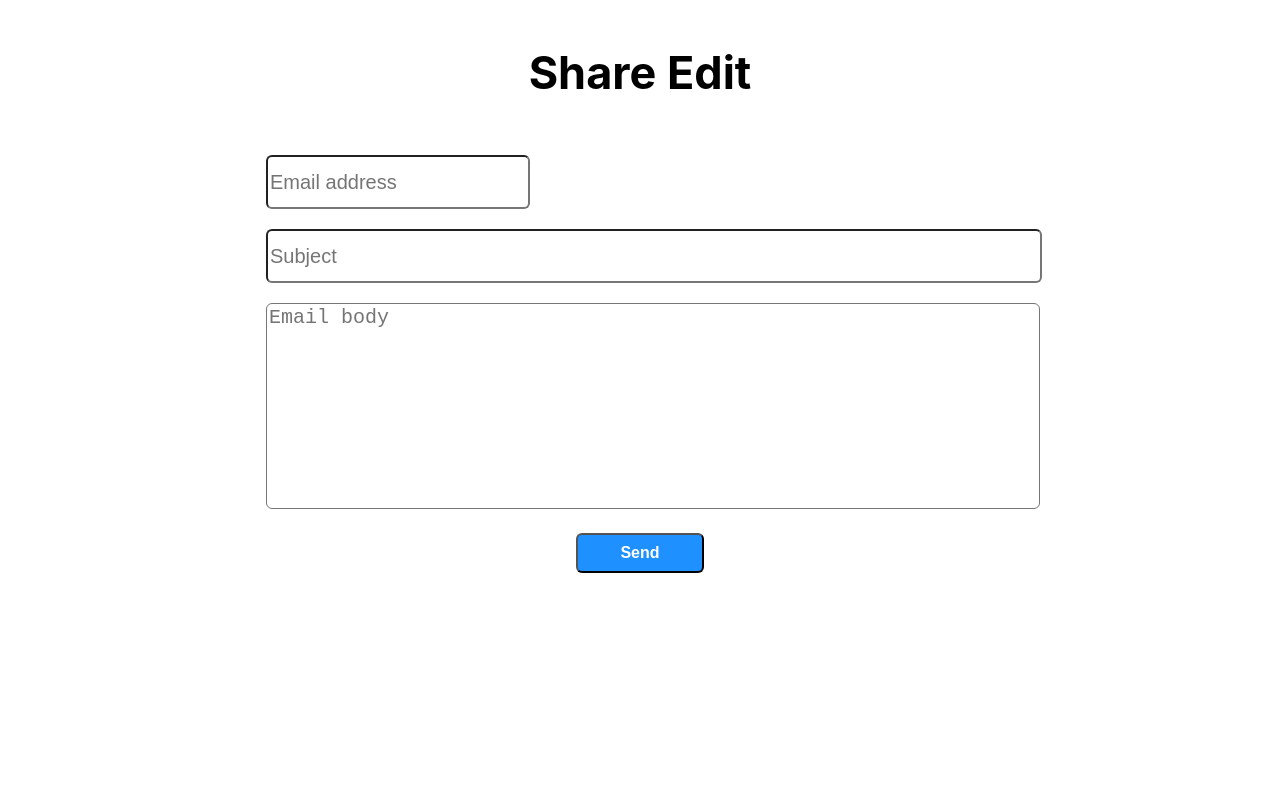
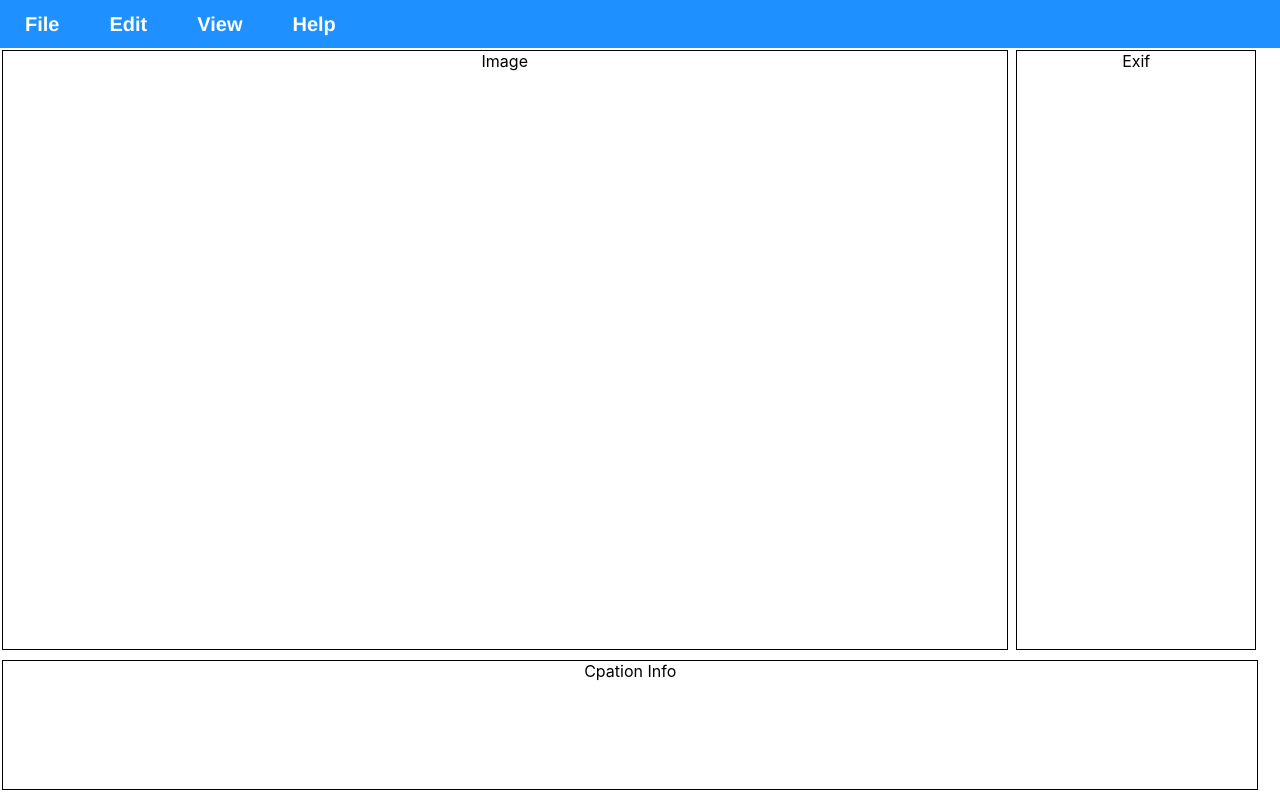
Before and after one commit to kingmikeip/fotedit, a React (Create React App) app: page / in a window 1280 px wide. Built offline with nearby package versions, Linux system fonts and the light colour scheme; the HTML template or start-up script is replaced by a standard one.

Commit message:
imageview built out

```diff
--- a/src/App.js
+++ b/src/App.js
@@ -9,7 +9,22 @@ import GalleryCreate from './components/GalleryCreate'
 import GalleryView from './components/GalleryView'
 import EditAdd from './components/EditAdd'
 import EditShare from './components/EditShare'
+import ImageView from './components/ImageView'
 
+/*
+App -> Header*
+    -> UserLogin* -> ControlPanel -> EditAdd*
+                                 -> EditShare*
+                                 -> GalleryCreate*
+                                 -> GalleryView*
+                 -> GuestLogin* -> GalleryView*
+
+GalleryView* -> ImageView
+
+to do:
+ControlPanel
+ImageView
+*/
 
 function App() {
 
@@ -22,7 +37,8 @@ function App() {
       {/* <GalleryCreate /> */}
       {/* <GalleryView /> */}
       {/* <EditAdd /> */}
-      <EditShare />
+      {/* <EditShare /> */}
+      <ImageView />
     </div>
   );
 }
--- a/src/components/DragItems.jsx
+++ b/src/components/DragItems.jsx
@@ -1,6 +1,8 @@
 import React, { useState } from 'react'
 import Draggable, { DraggableCore } from 'react-draggable'
 import google from '../assets/google.png'
+
+// not an app component
 
 export default function DragItems(props) {
 
--- a/src/components/EditShare.jsx
+++ b/src/components/EditShare.jsx
@@ -69,6 +69,11 @@ export default function EditShare(props) {
             margin: "0 auto"
         }
     }
+
+    // handlechange
+    // submit
+    // generate share code?
+
     return (
         <div style={style.formcontainer}>
             <p style={style.welcometext}>Share Edit</p>
--- a/src/components/ImageView.jsx
+++ b/src/components/ImageView.jsx
@@ -0,0 +1,46 @@
+import React from 'react'
+import Header from './shared/Header'
+
+// need image information
+
+export default function ImageView(props) {
+    const style = {
+        bodystyle: {
+            width: "100%",
+            margin: "2px"
+        },
+        topstyle: {
+            width: "98%",
+            height: "75vh",
+            display: "flex",
+            flexDirection: "row",
+            justifyContent: "space-between"
+        },
+        imagestyle: {
+            width: "80%",
+            border: "1px solid black"
+        },
+        exifstyle: {
+            width: "19%",
+            border: "1px solid black"
+        },
+        captionstyle: {
+            width: "98%",
+            height: "16vh",
+            border: "1px solid black",
+            marginTop: "10px"
+        }
+    }
+    return (
+        <div>
+            <Header />
+            <div style={style.bodystyle}>
+                <div style={style.topstyle}>
+                    <div style={style.imagestyle}>Image</div>
+                    <div style={style.exifstyle}>Exif</div>
+                </div>
+                <div style={style.captionstyle}>Cpation Info</div>
+            </div>
+        </div>
+    )
+}
```
